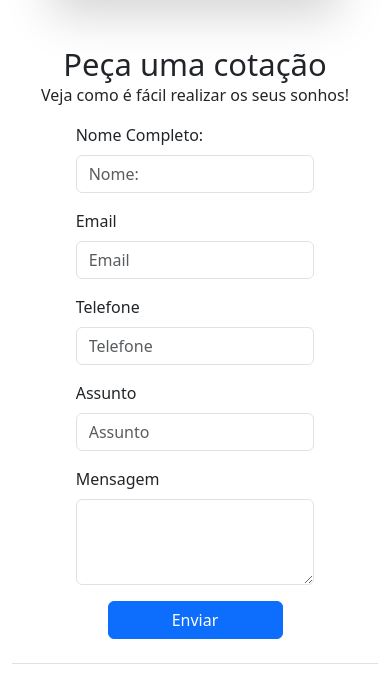
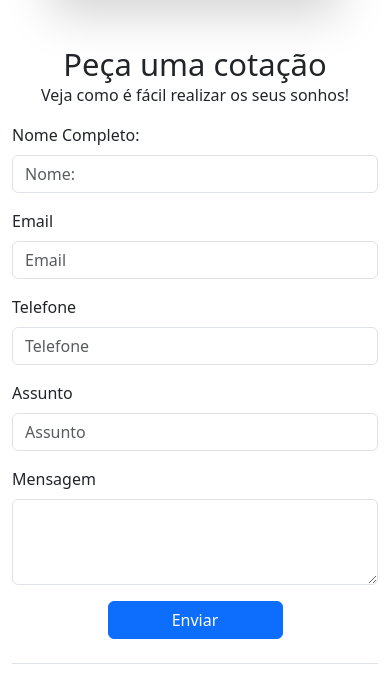
Before and after one commit to gumartx/Projeto-Agencia-Viagens, a plain HTML site: page index.html in a window 390 px wide. Shown: the part 4424-5101 px from the top of the page. Drawn offline with nearby package versions, Linux system fonts and the light colour scheme.

Commit message:
Ajuste na responsividade do form

```diff
--- a/index.html
+++ b/index.html
@@ -383,26 +383,26 @@
         </div>
 
         <form class="row g-3">
-            <div class="col-8 offset-2">
+            <div class="col-12 col-md-8 offset-md-2">
                 <label for="inputName" class="form-label">Nome Completo:</label>
                 <input type="text" class="form-control" id="inputName" placeholder="Nome:">
             </div>
 
-            <div class="col-8 offset-2 col-lg-4">
+            <div class="col-12 col-md-8 offset-md-2 col-lg-4">
                 <label for="inputEmail" class="form-label">Email</label>
                 <input type="email" class="form-control" id="inputEmail" placeholder="Email">
             </div>
-            <div class="col-8 offset-2 col-lg-4 offset-lg-0">
+            <div class="col-12 col-md-8 offset-md-2 col-lg-4 offset-lg-0">
                 <label for="inputTelephone" class="form-label">Telefone</label>
                 <input type="text" class="form-control" id="inputTelephone" placeholder="Telefone">
             </div>
 
-            <div class="col-8 offset-2">
+            <div class="col-12 col-md-8 offset-md-2">
                 <label for="inputAbout" class="form-label">Assunto</label>
                 <input type="text" class="form-control" id="inputAbout" placeholder="Assunto">
             </div>
 
-            <div class="col-8 offset-2">
+            <div class="col-12 col-md-8 offset-md-2">
                 <label for="inputMessage" class="form-label">Mensagem</label>
                 <textarea class="form-control" id="inputMessage" rows="3"></textarea>
             </div>
```
